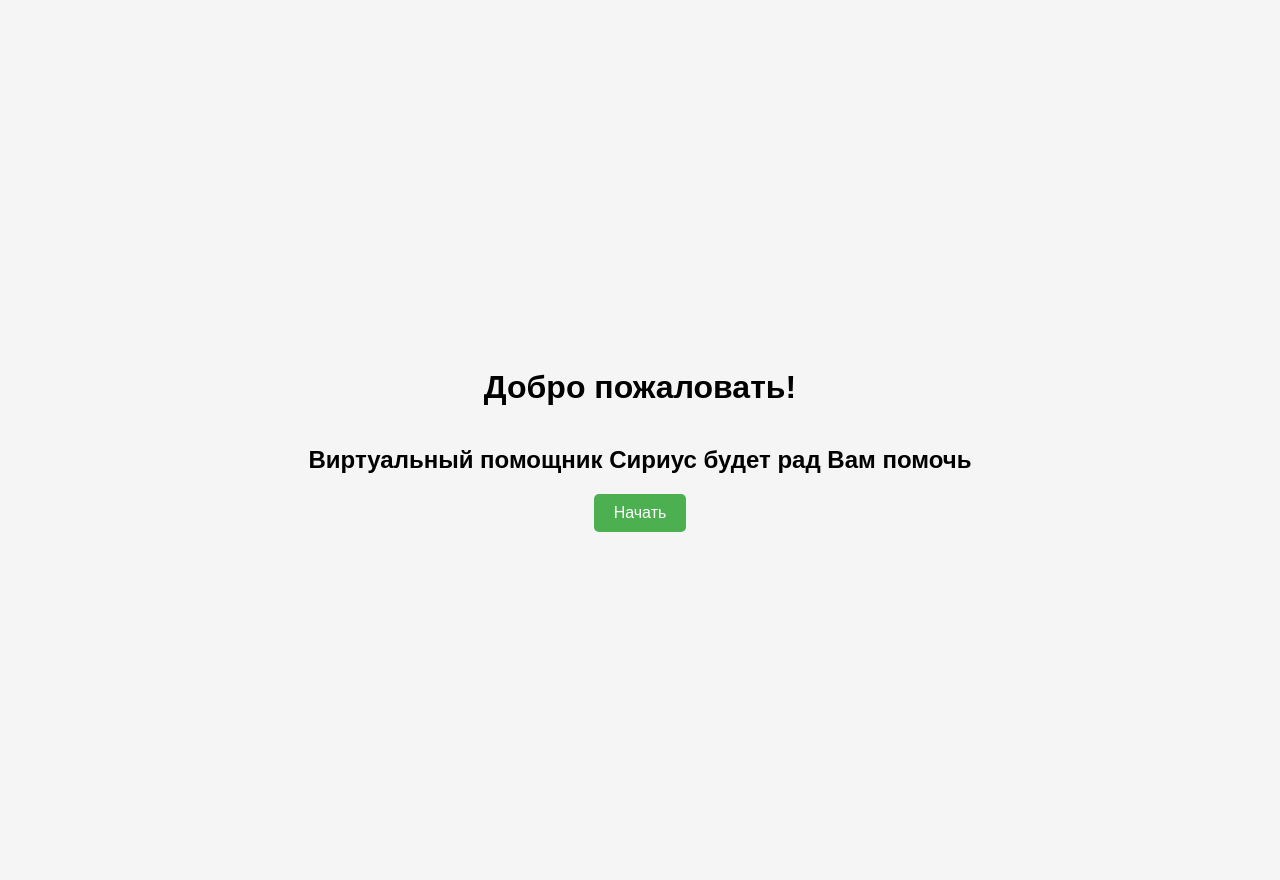
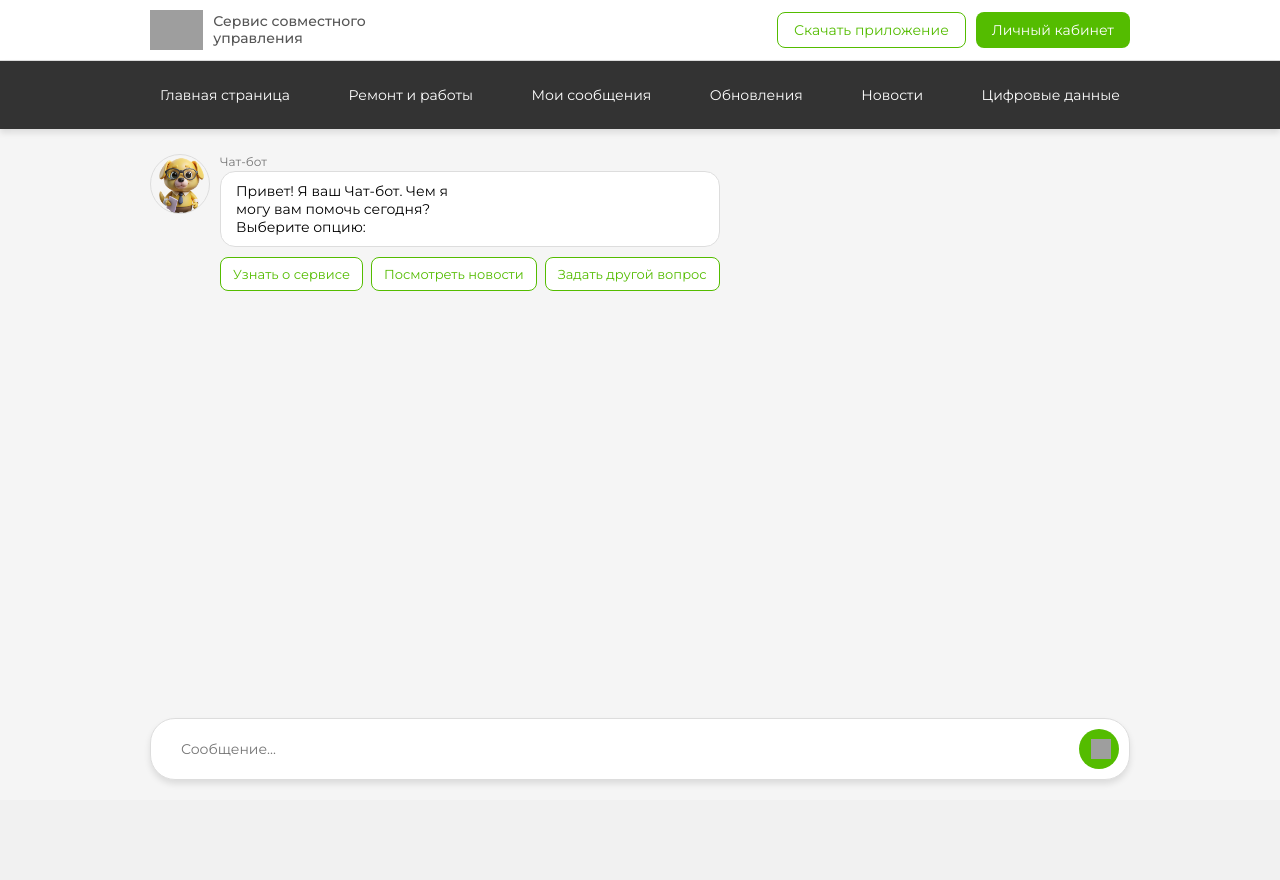
Before and after one commit to roganofff/ft-sirius-case, a FastAPI app: page / in a window 1280 px wide. After the commit the page ends 783 px from the top, so only its background shows below. Run offline with FastAPI, Linux system fonts and the light colour scheme; parts of the project's set-up code (start-up, migrations or seed data) failed here and were passed over; grey boxes are pictures that could not be loaded.

Commit message:
feat: updated index.html

```diff
--- a/chatbot/src/templates/index.html
+++ b/chatbot/src/templates/index.html
@@ -1,13 +1,45 @@
 <!DOCTYPE html>
 <html lang="ru">
 <head>
-    <meta charset="UTF-8">
-    <title>Добро пожаловать</title>
-    <link rel="stylesheet" href="/static/style.css">
+  <meta charset="UTF-8">
+  <link rel="preconnect" href="https://fonts.googleapis.com">
+  <link rel="preconnect" href="/static/AVA.png">
+<link rel="preconnect" href="https://fonts.gstatic.com" crossorigin>
+<link href="https://fonts.googleapis.com/css2?family=Montserrat:ital,wght@0,530;1,530&family=PT+Sans:ital,wght@0,400;0,700;1,400;1,700&display=swap" rel="stylesheet">
+  <meta name="viewport" content="width=device-width, initial-scale=1.0">
+  <link rel="stylesheet" href="styles.css">
+  <link rel="preconnect" href="https://fonts.googleapis.com">
+<link rel="preconnect" href="https://fonts.gstatic.com" crossorigin>
+<link href="https://fonts.googleapis.com/css2?family=Montserrat:ital,wght@0,100..900;1,100..900&display=swap" rel="stylesheet">
+  <title>Chatbot</title>
 </head>
 <body>
-    <h1>Добро пожаловать!</h1>
-    <h2>Виртуальный помощник Сириус будет рад Вам помочь</h2>
-    <a class="button" href="/chat">Начать</a>
+  <div class="header">
+    <div class="logo-text-container">
+      <img src="/static/logo.png" alt="Logo">
+      <div class="service">Сервис совместного<br>управления</div>
+    </div>
+    <div class="buttons">
+      <button class="download">Скачать приложение</button>
+      <button class="cabinet">Личный кабинет</button>
+    </div>
+  </div>
+  <div class="nav">
+    <span>Главная страница</span>
+    <span>Ремонт и работы</span>
+    <span>Мои сообщения</span>
+    <span>Обновления</span>
+    <span>Новости</span>
+    <span>Цифровые данные</span>
+  </div>
+  <div class="chat-container" id="chatContainer">
+  </div>
+  <div class="input-container">
+    <input type="text" id="userInput" placeholder="Сообщение...">
+    <button onclick="sendMessage()">
+      <img src="/static/direct.png" alt="Send">
+    </button>
+  </div>
+  <script src="/static/script.js"></script>
 </body>
 </html>
```
